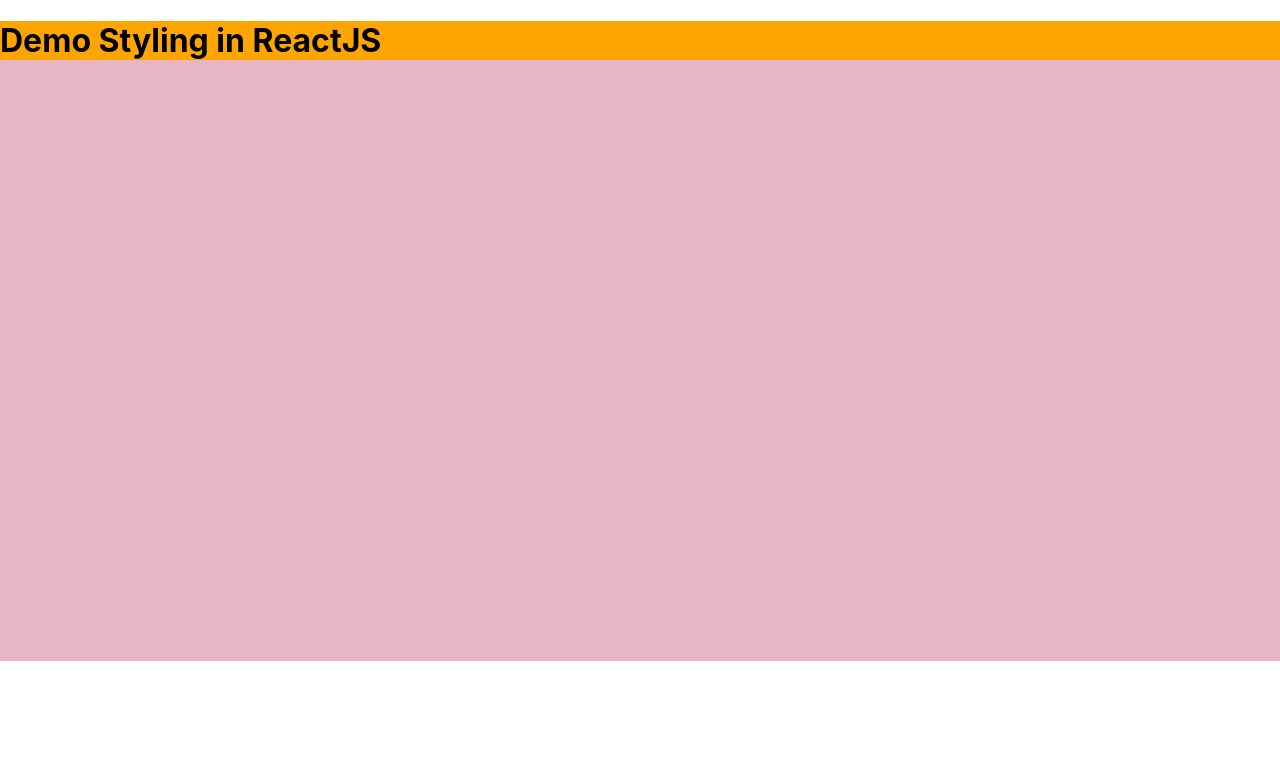
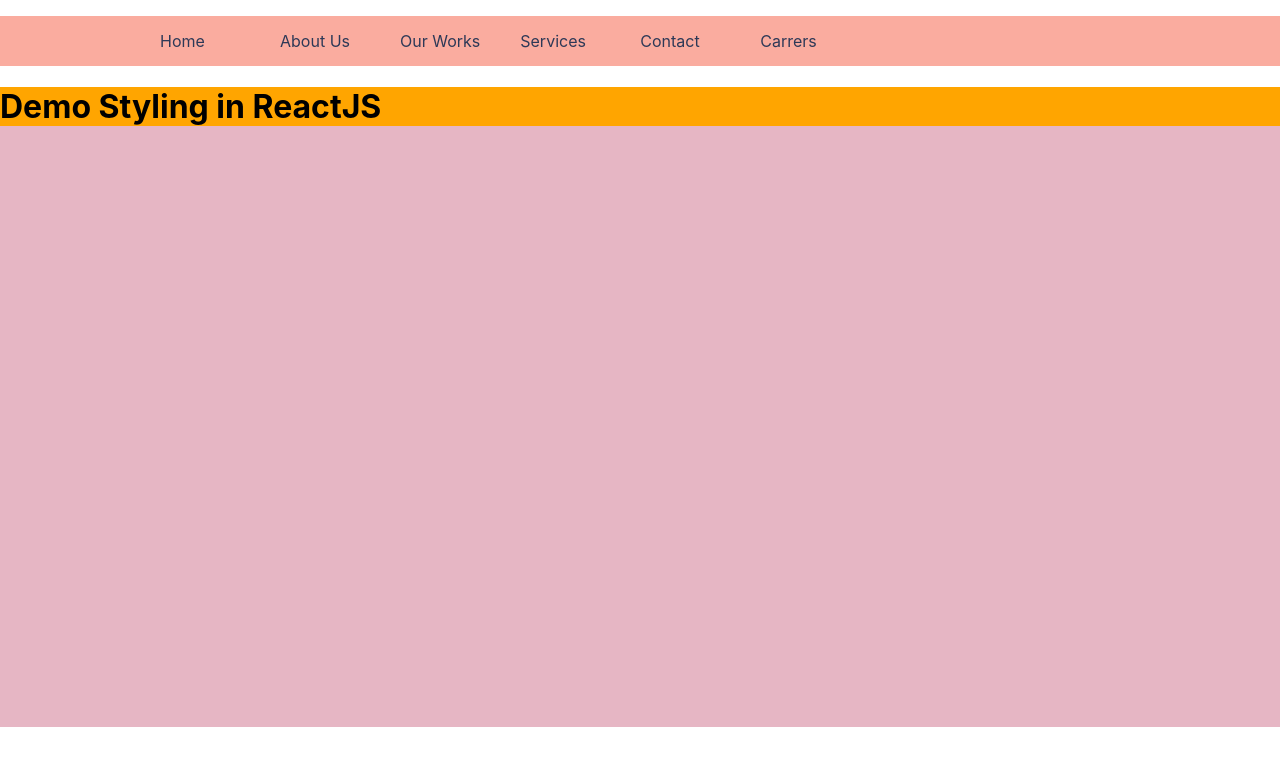
Before and after one commit to manngo2013/demo-second-project, a React (Create React App) app: page / in a window 1280 px wide. Shown: the top 766 px of the page. Built offline with nearby package versions, Linux system fonts and the light colour scheme.

Commit message:
Lecture 32 - SCSS (SASS)

```diff
--- a/package.json
+++ b/package.json
@@ -9,6 +9,7 @@
     "react": "^18.2.0",
     "react-dom": "^18.2.0",
     "react-scripts": "5.0.1",
+    "sass": "^1.63.3",
     "web-vitals": "^2.1.0"
   },
   "scripts": {
--- a/src/App.js
+++ b/src/App.js
@@ -1,10 +1,14 @@
 import logo from './logo.svg';
 import './App.css';
+import Header from './components/Header';
 
 function App() {
   return (
-    <div className="container">
-      <h1 style={{ backgroundColor: 'orange' }}>Demo Styling in ReactJS</h1>
+    <div>
+      <Header />
+      <div className="container">
+        <h1 style={{ backgroundColor: 'orange' }}>Demo Styling in ReactJS</h1>
+      </div>
     </div>
   );
 }
--- /dev/null
+++ b/src/components/Header.jsx
@@ -0,0 +1,33 @@
+import React from "react";
+import "./Header.scss";
+
+function Header(props) {
+  return (
+    <div className="menu-wrapper">
+      <div className="menu-nav">
+        <ul>
+          <li>
+            <a href="#">Home</a>
+          </li>
+          <li>
+            <a href="#">About Us</a>
+          </li>
+          <li>
+            <a href="#">Our Works</a>
+          </li>
+          <li>
+            <a href="#">Services</a>
+          </li>
+          <li>
+            <a href="#">Contact</a>
+          </li>
+          <li>
+            <a href="#">Carrers</a>
+          </li>
+        </ul>
+      </div>
+    </div>
+  );
+}
+
+export default Header;
--- /dev/null
+++ b/src/components/Header.scss
@@ -0,0 +1,26 @@
+.menu-wrapper {
+  background-color: #faac9f;
+
+  .menu-nav {
+    width: auto;
+    height: 50px;
+    margin: auto 100px;
+
+    ul {
+      li {
+        display: inline-block;
+        min-width: 80px;
+        line-height: 50px;
+        padding: 0 20px;
+
+        a {
+          color: #2d3957;
+          text-decoration: none;
+        }
+      }
+      li:hover {
+        background-color: aliceblue;
+      }
+    }
+  }
+}
```
Also changed, not shown: 1 other file (tests, documents, lock files or other folders).
